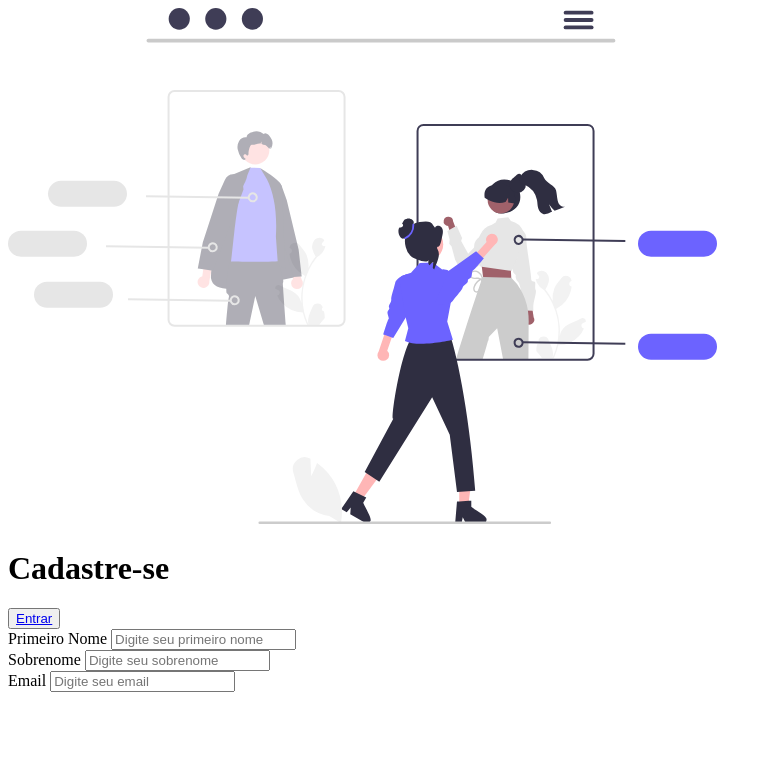
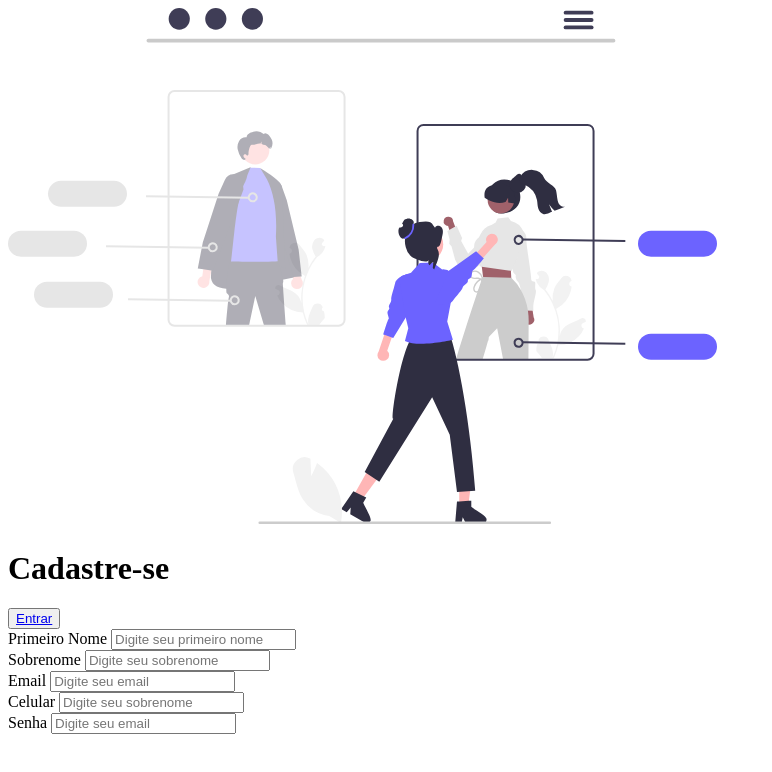
Before and after one commit to beatrizzinkoloouresdarocha/Formulario-cadastro-de-cliente-, a plain HTML site: page index.html in a window 1280 px wide. Shown: the whole page, without its empty margins (0-772 px from the left). Drawn offline with Linux system fonts and the light colour scheme.

Commit message:
<div class="form-group"> eu usei este pra organisar minhas     divs pra cadastro.

```diff
--- a/index.html
+++ b/index.html
@@ -38,6 +38,15 @@
                 <label for="email">Email</label>
                 <input type="email" id="email" name="email" placeholder="Digite seu email">
             </div>
+            <div class="form-group">
+                <label for="lastName">Celular</label>
+                <input type="text" id="lastName" name="lastName" placeholder="Digite seu sobrenome">
+            </div>
+            <div class="form-group">
+                <label for="email">Senha</label>
+                <input type="email" id="email" name="email" placeholder="Digite seu email">
+            </div>
+
 </body>
 
  </html>
```
